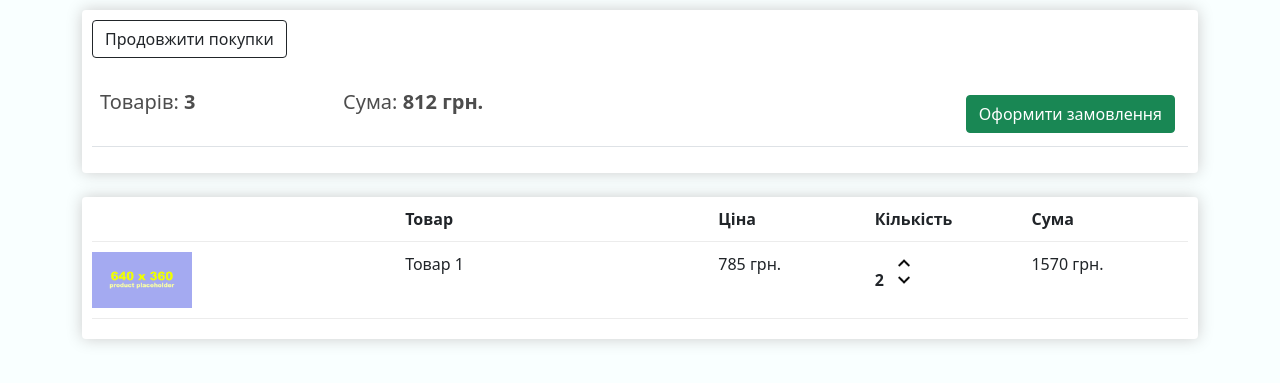
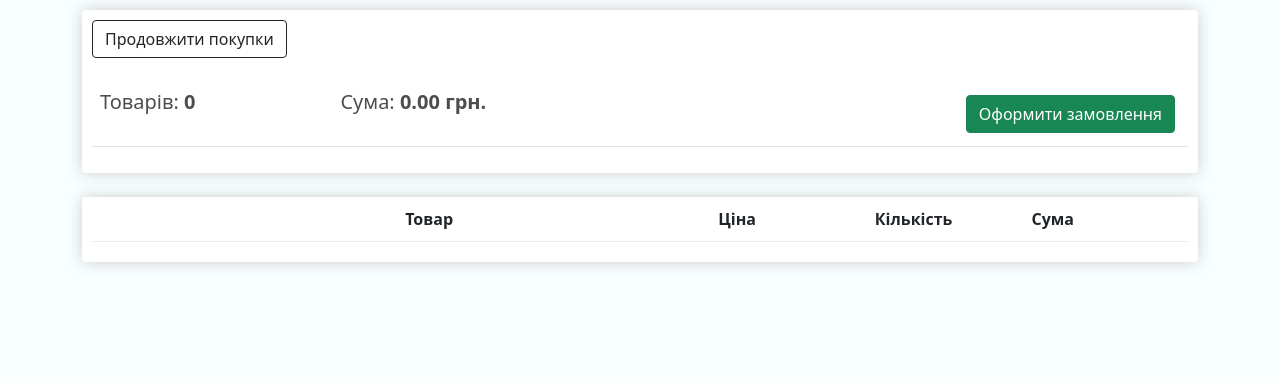
Before and after one commit to luxoff/eCommerce_Django, a Django app: page /cart/ in a window 1280 px wide. Shown: the part 56-439 px from the top of the page. Run offline with Django 3.2, Linux system fonts and the light colour scheme; lists and menus that the app fills with data are empty.

Commit message:
added a cart func

```diff
--- a/store/templates/store/cart.html
+++ b/store/templates/store/cart.html
@@ -12,8 +12,8 @@
 
         <table class="table">
             <tr>
-                <th><h5>Товарів: <strong>3</strong></h5></th>
-                <th><h5>Сума: <strong>812 грн.</strong></h5></th>
+                <th><h5>Товарів: <strong>{{ order.get_cart_items }}</strong></h5></th>
+                <th><h5>Сума: <strong>{{ order.get_cart_total|floatformat:2 }} грн.</strong></h5></th>
                 <th>
                     <a style="float: right; margin: 5px;" class="btn btn-success" href="{% url 'checkout' %}">
                     Оформити замовлення</a>
@@ -31,21 +31,22 @@
             <div style="flex: 1"><strong>Кількість</strong></div>
             <div style="flex: 1"><strong>Сума</strong></div>
         </div>
-
+        {% for item in items %}
         <div class="cart-row">
-					<div style="flex:2"><img class="row-image" src="{% static 'images/prod_placeholder.png' %}"></div>
-					<div style="flex:2"><p>Товар 1</p></div>
-					<div style="flex:1"><p>785 грн.</p></div>
+					<div style="flex:2"><img class="row-image" src="{{item.product.imageURL}}"></div>
+					<div style="flex:2"><p>{{ item.product.name}}</p></div>
+					<div style="flex:1"><p>{{ item.product.price|floatformat:2 }} грн.</p></div>
 					<div style="flex:1">
-						<p class="quantity">2</p>
+						<p class="quantity">{{ item.quantity }}</p>
 						<div class="quantity">
 							<img class="chg-quantity" src="{% static  'images/cart-up.png' %}">
 
 							<img class="chg-quantity" src="{% static  'images/cart-down.png' %}">
 						</div>
 					</div>
-					<div style="flex:1"><p>1570 грн.</p></div>
-				</div>
+					<div style="flex:1"><p>{{ item.get_total|floatformat:2 }} грн.</p></div>
+        </div>
+        {% endfor %}
     </div>
 </div>
 </div>
--- a/store/views.py
+++ b/store/views.py
@@ -16,8 +16,18 @@ def home(request):
 
 def cart(request):
     page_title = 'Корзина — Інтернет-магазин Дмитра Гурського'
+    if request.user.is_authenticated:
+        customer = request.user.customer
+        order, created = Order.objects.get_or_create(customer=customer, is_complete=False)
+        items = order.orderitem_set.all()
+    else:
+        items = []
+        order = {'get_cart_total': 0, 'get_cart_items': 0}
+
     context = {
-        'page_title': page_title
+        'page_title': page_title,
+        'items': items,
+        'order': order,
     }
     return render(request, 'store/cart.html', context)
 
```
Also changed, not shown: store/models.py (+18 -0 lines), db.sqlite3.
